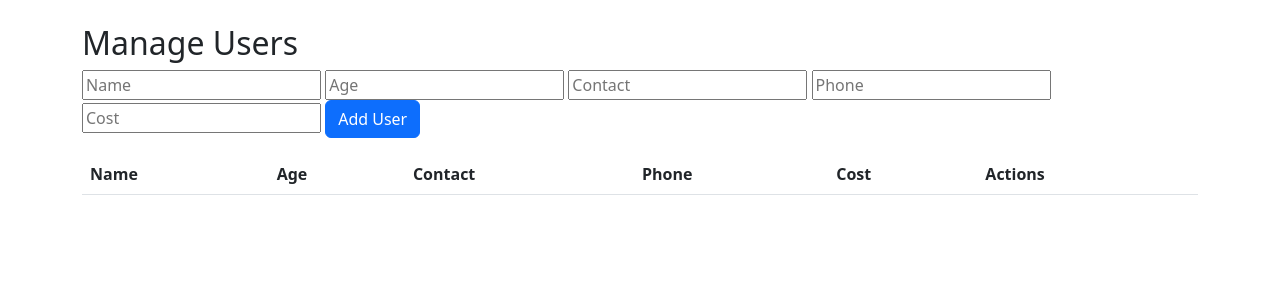
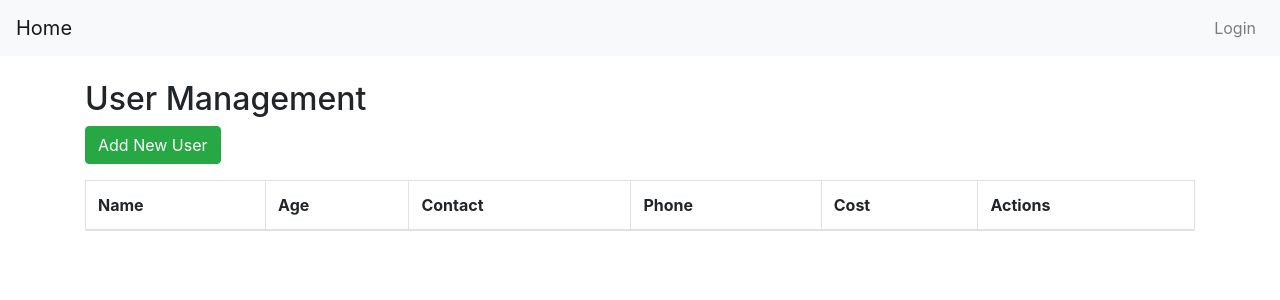
Before and after one commit to lramoshp/MAOD, a Flask app: page /users in a window 1280 px wide. Shown: the top 300 px of the page. Run offline with Flask 3, Linux system fonts and the light colour scheme; data that the repository does not hold is empty; parts of the project's set-up code (start-up, migrations or seed data) failed here and were passed over; some libraries are stand-ins or nearby versions.

Commit message:
Update users.html

```diff
--- a/templates/users.html
+++ b/templates/users.html
@@ -1,27 +1,20 @@
-<!DOCTYPE html>
-<html lang="en">
-<head>
-    <meta charset="UTF-8">
-    <meta name="viewport" content="width=device-width, initial-scale=1.0">
-    <title>Users</title>
-    <link rel="stylesheet" href="https://cdn.jsdelivr.net/npm/bootstrap@5.3.0/dist/css/bootstrap.min.css">
-</head>
-<body>
-    <div class="container mt-4">
-        <h2>Manage Users</h2>
-        <form method="post" action="/add_user">
-            <input type="text" name="name" placeholder="Name" required>
-            <input type="number" name="age" placeholder="Age" required>
-            <input type="text" name="contact" placeholder="Contact" required>
-            <input type="text" name="phone" placeholder="Phone" required>
-            <input type="number" name="cost" placeholder="Cost" required>
-            <button type="submit" class="btn btn-primary">Add User</button>
-        </form>
+{% extends 'base.html' %}
 
-        <table class="table mt-3">
+{% block content %}
+<h2>User Management</h2>
+<a href="{{ url_for('add_user') }}" class="btn btn-success mb-3">Add New User</a>
+<table class="table table-bordered">
+    <thead>
         <tr>
-                <th>Name</th><th>Age</th><th>Contact</th><th>Phone</th><th>Cost</th><th>Actions</th>
+            <th>Name</th>
+            <th>Age</th>
+            <th>Contact</th>
+            <th>Phone</th>
+            <th>Cost</th>
+            <th>Actions</th>
         </tr>
+    </thead>
+    <tbody>
         {% for user in users %}
         <tr>
             <td>{{ user.name }}</td>
@@ -30,11 +23,11 @@
             <td>{{ user.phone }}</td>
             <td>{{ user.cost }}</td>
             <td>
-                    <a href="/delete_user/{{ user.id }}" class="btn btn-danger btn-sm">Delete</a>
+                <a href="{{ url_for('edit_user', user_id=user.id) }}" class="btn btn-warning btn-sm">Edit</a>
+                <a href="{{ url_for('delete_user', user_id=user.id) }}" class="btn btn-danger btn-sm">Delete</a>
             </td>
         </tr>
         {% endfor %}
+    </tbody>
 </table>
-    </div>
-</body>
-</html>
+{% endblock %}
```
Lines whose indentation alone changed are shown as unchanged.
